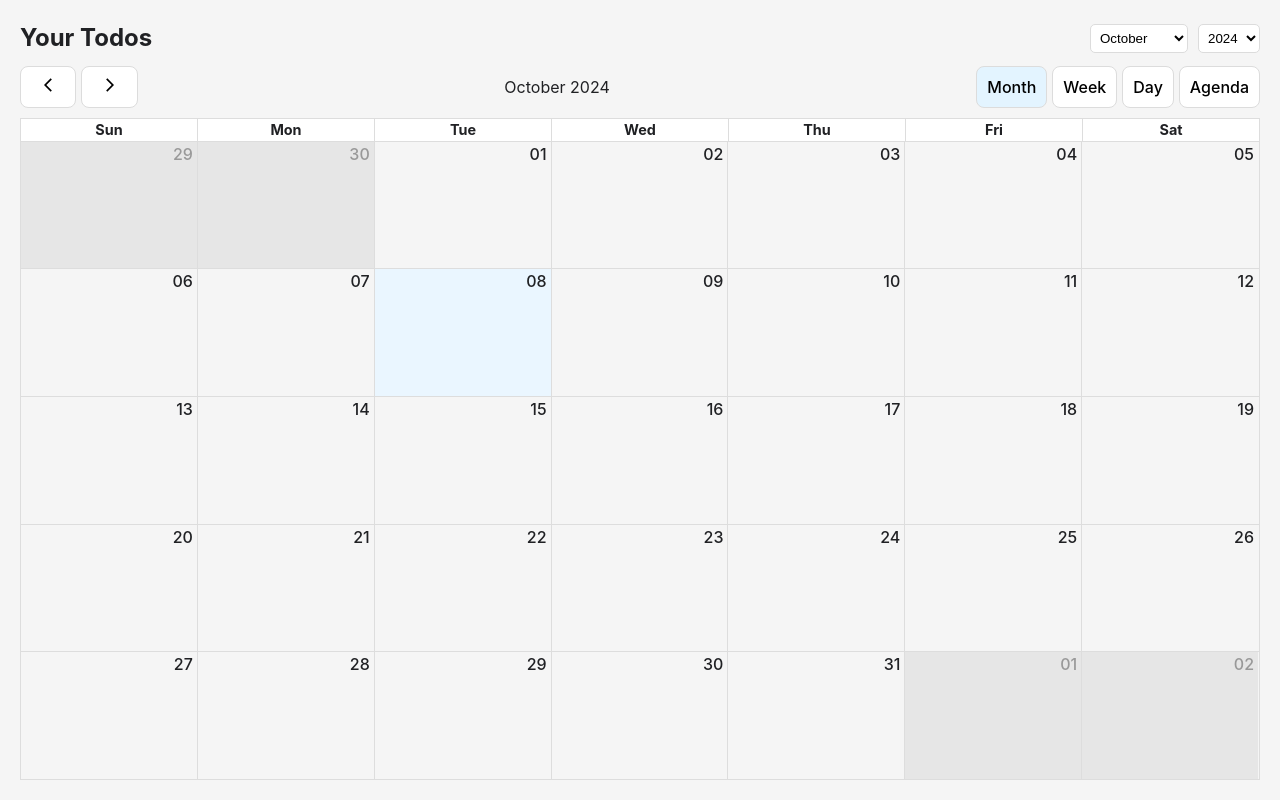
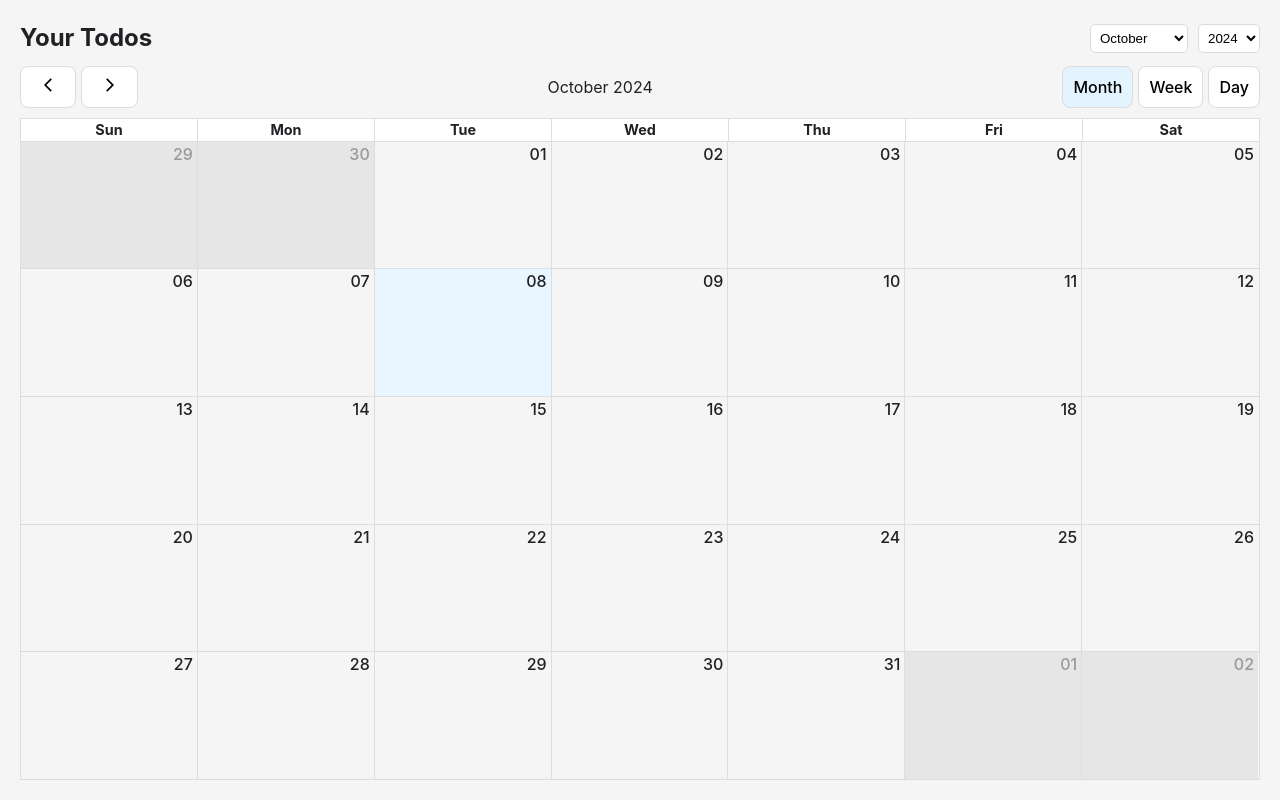
Before and after one commit to vasanthpandiyan/DataTerrain-CalendarTask, a React (Vite) app: page / in a window 1280 px wide. Built offline with nearby package versions, Linux system fonts and the light colour scheme.

Commit message:
agenda removed

```diff
--- a/src/components/CustomToolbar.jsx
+++ b/src/components/CustomToolbar.jsx
@@ -115,18 +115,6 @@ const CustomToolbar = ({ date, onNavigate, view, onView, label }) => {
           >
             Day
           </button>
-          <button
-            type="button"
-            onClick={() => onView("agenda")}
-            className={view === "agenda" ? "active" : ""}
-            style={{
-              padding: "10px",
-              backgroundColor: view === "agenda" ? "#3498db" : "",
-              color: "white",
-            }}
-          >
-            Agenda
-          </button>
         </div>
       </div>
     </div>
```
